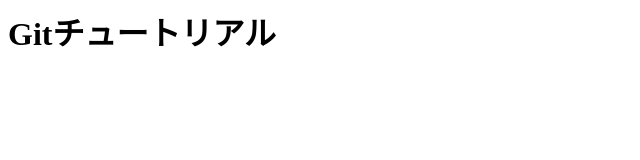
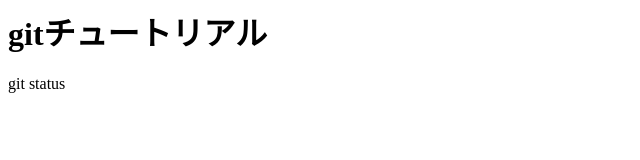
Before and after one commit to mr0216/git_tutorial, a plain HTML site: page index.html in a window 1280 px wide. Shown: the whole page, without its empty margins (0-640 px from the left). Drawn offline with Linux system fonts and the light colour scheme.

Commit message:
git statusコマンドの追記

```diff
--- a/index.html
+++ b/index.html
@@ -1 +1,2 @@
-<h1>Gitチュートリアル</h1>
+<h1>gitチュートリアル</h1>
+<p>git status</p>
```
